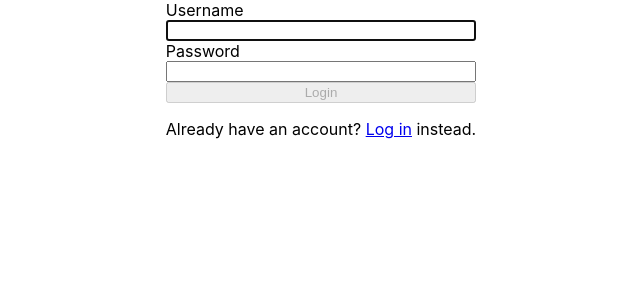
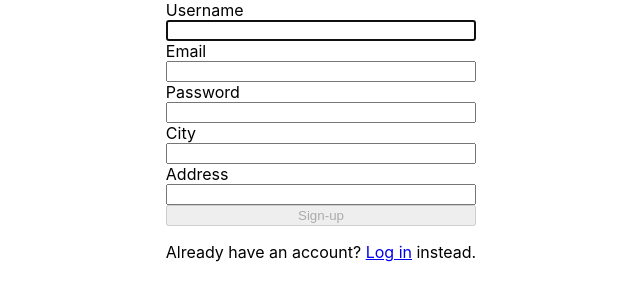
Before and after one commit to Amber-Robeck/rentalProperties, a React (Create React App) app in the folder client/: page /signup in a window 1280 px wide. Shown: the top 300 px of the page, without its empty margins (319-959 px from the left). Built offline with nearby package versions, Linux system fonts and the light colour scheme.

Commit message:
Added correct fields to signup form to create a new user

```diff
--- a/client/src/App.css
+++ b/client/src/App.css
@@ -110,13 +110,13 @@ min-height: 100vh;
   height: 10rem;
 }
 
-/* LOGIN PAGE STYLES */
-.login{
+/* LOGIN SIGNUP PAGE STYLES */
+.login, .signup{
   display: flex;
   align-items: center;
   justify-content: center;
 }
-.login-form{
+.login-form, .signup-form{
   display: flex;
   flex-direction: column;
 }
--- a/client/src/pages/login/Login.js
+++ b/client/src/pages/login/Login.js
@@ -5,8 +5,8 @@ import { useNavigate } from "react-router-dom";
 
 const Login = () => {
     const [userLogin, setUserLogin] = useState({
-        username: undefined,
-        password: undefined
+        username: "",
+        password: ""
     });
 
     const { user, loading, error, dispatch } = useContext(UserContext);
--- a/client/src/pages/signup/Signup.js
+++ b/client/src/pages/signup/Signup.js
@@ -2,9 +2,15 @@ import React, { useState } from "react";
 import axios from 'axios'
 
 const Signup = () => {
-    const [newUser, setNewUser] = useState({ username: "", email: "", password: "" });
-    const [username, setUsername] = useState("");
-    const [password, setPassword] = useState("");
+    const [newUser, setNewUser] = useState({
+        username: "",
+        email: "",
+        password: "",
+        city: "",
+        address: ""
+    });
+    // const [username, setUsername] = useState("");
+    // const [password, setPassword] = useState("");
 
     // //  username: req.body.username,
     // email: req.body.email,
@@ -15,57 +21,76 @@ const Signup = () => {
 
     // Checks that all fields have input
     function validateForm() {
-        return newUser.username.length > 0 && newUser.password.length > 0 && newUser.email.length > 0;
+        return (
+            newUser.username?.length > 0 &&
+            newUser.password?.length > 0 &&
+            newUser.email?.length > 0 &&
+            newUser.city?.length &&
+            newUser.address?.length
+        )
     };
 
     async function handleSubmit(event) {
         event.preventDefault();
-        // console.log(JSON.stringify({ username: username, password: password }));
-        // const customConfig = {
-        //     headers: {
-        //         'Content-Type': 'application/json'
-        //     }
-        // };
-        // const user =
-        // {
-        //     username: "adminadmin4",
-        //     email: "admin4@test.com",
-        //     password: "adminadmin",
-        //     city: "Thisone",
-        //     address: "333 Test Lane",
-        //     isAdmin: true
-        // }
-        await loginUser(newUser);
+
+        await createUser(newUser);
+        console.log(newUser)
     };
 
-    function loginUser(credentials) {
-        return axios.post('http://localhost:3001/api/users', credentials)
-            .then(data => console.log("logged in user", data));
+    function createUser(credentials) {
+        return axios.post('http://localhost:3001/api/users', credentials);
     };
 
-    function onChangeUser(value) {
-        let user = { ...newUser, value };
-        return setNewUser(user);
-    }
+    const handleChange = (event) => {
+        setNewUser((prev) => ({ ...prev, [event.target.id]: event.target.value }));
+        // console.log(userLogin)
+    };
+    // function onChangeUser(value) {
+    //     let user = { ...newUser, value };
+    //     return setNewUser(user);
+    // }
     return (
 
-        <div className="login">
-            <form className="login-form" onSubmit={(e) => { handleSubmit(e) }}>
+        <div className="signup">
+            <form className="signup-form" onSubmit={(e) => { handleSubmit(e) }}>
                 <label>Username</label>
                 <input
                     autoFocus
+                    id="username"
                     type="text"
-                    value={username}
-                    onChange={(e) => onChangeUser(e.target.value)}
+                    value={newUser.username}
+                    onChange={(e) => handleChange(e)}
+                />
+                <label>Email</label>
+                <input
+                    id="email"
+                    type="text"
+                    value={newUser.email}
+                    onChange={(e) => handleChange(e)}
                 />
                 <label>Password</label>
                 <input
+                    id="password"
                     type="password"
-                    value={password}
-                    onChange={(e) => setPassword(e.target.value)}
+                    value={newUser.password}
+                    onChange={(e) => handleChange(e)}
+                />
+                <label>City</label>
+                <input
+                    id="city"
+                    type="text"
+                    value={newUser.city}
+                    onChange={(e) => handleChange(e)}
+                />
+                <label>Address</label>
+                <input
+                    id="address"
+                    type="text"
+                    value={newUser.address}
+                    onChange={(e) => handleChange(e)}
                 />
                 <button type="submit" disabled={!validateForm()}>
-                    Login
+                    Sign-up
                 </button>
                 <p>Already have an account? <a href="/login">Log in</a> instead.</p>
             </form>
```
